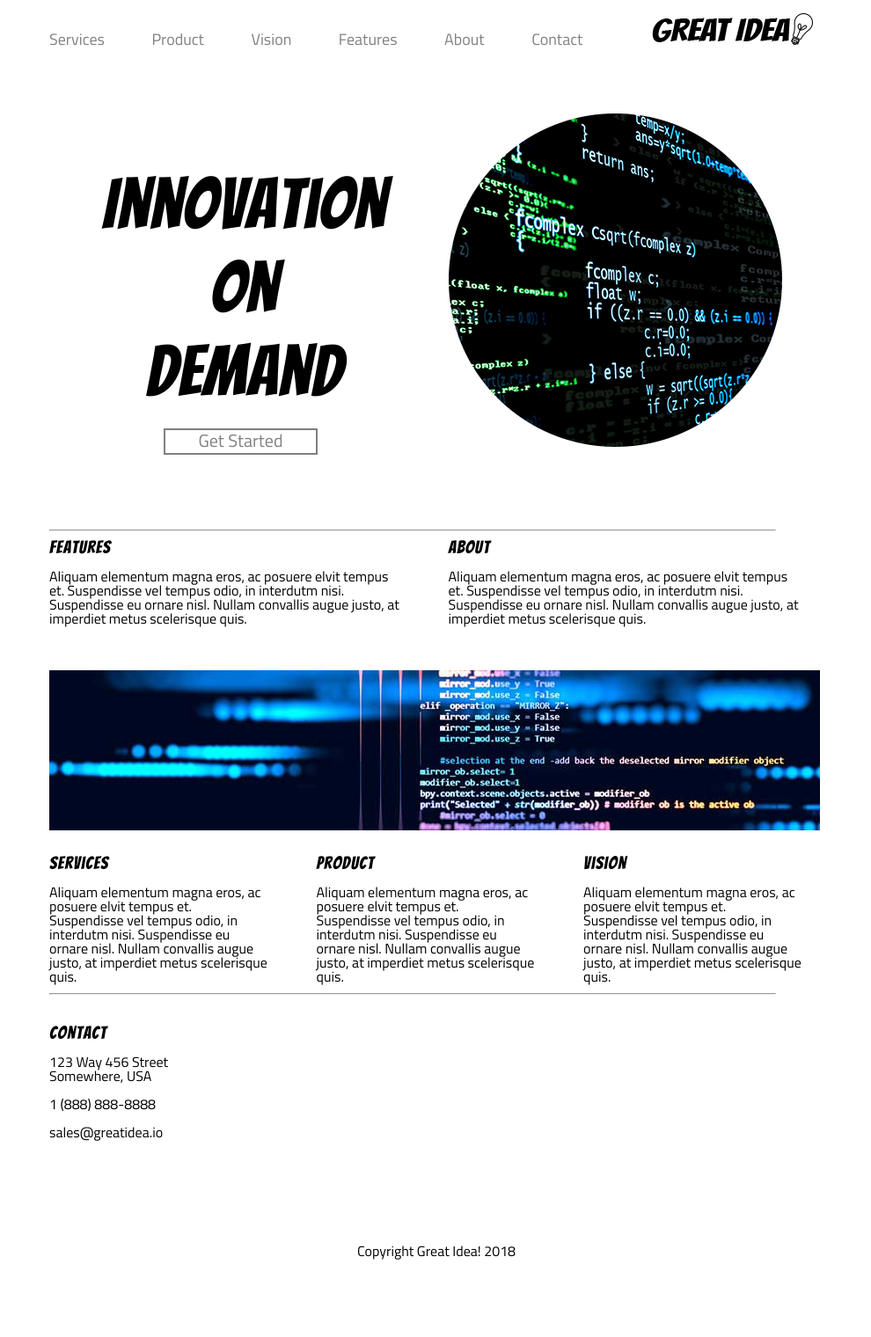
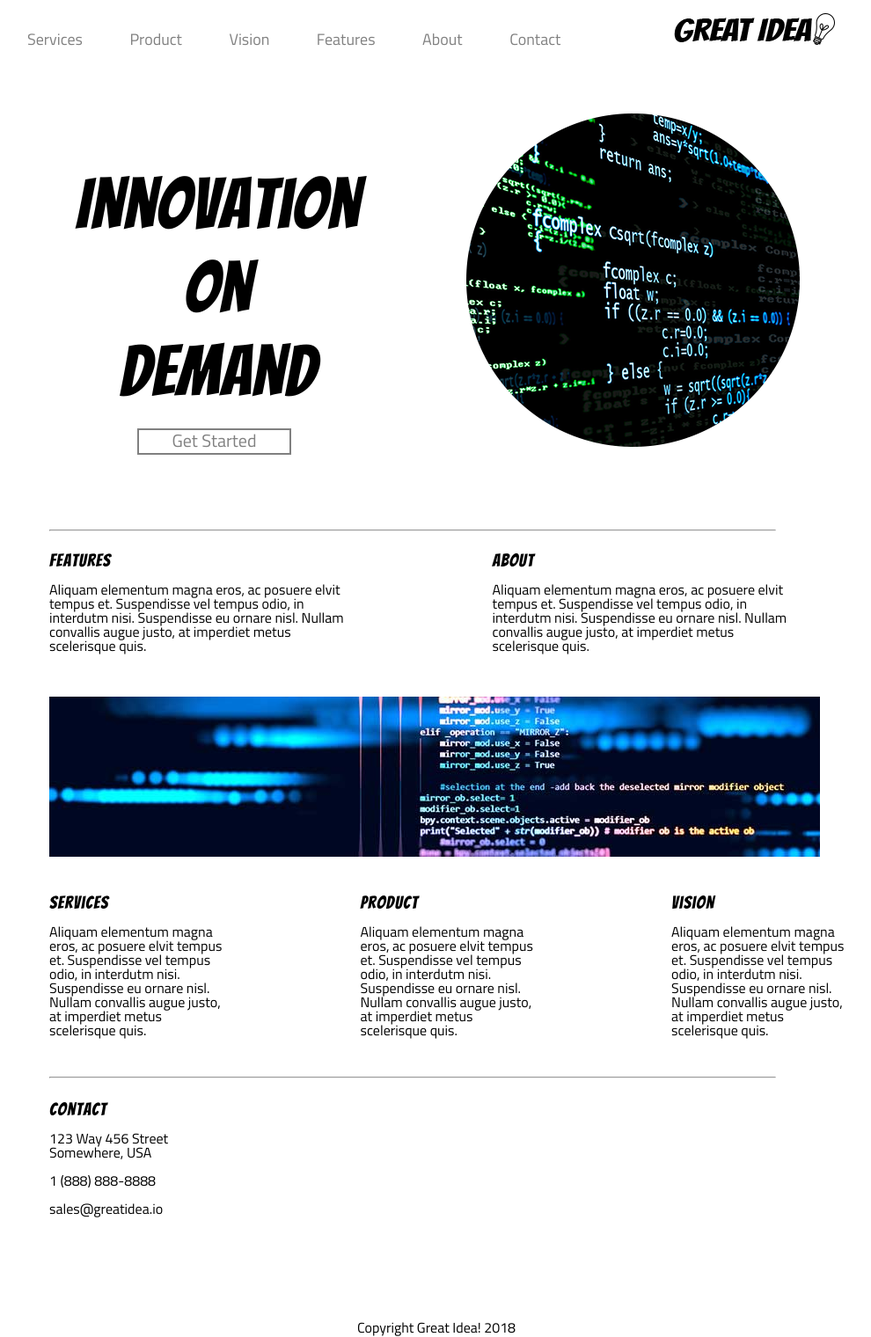
Before and after one commit to johngwells/Lambda-Challenge, a plain HTML site: page UserInterfaceProject/great-idea-website/index.html in a window 1280 px wide. Shown: the whole page at 88% size, without its empty margins (144-1134 px from the left). Before the commit the page ends 1434 px from the top, so only its background shows below. Drawn offline with Linux system fonts and the light colour scheme.

Commit message:
complete layout w/ resizing

```diff
--- a/UserInterfaceProject/great-idea-website/css/index.css
+++ b/UserInterfaceProject/great-idea-website/css/index.css
@@ -54,7 +54,7 @@ table {
 
 html, body {
     height: 100%;
-		font-family: 'Titillium Web', sans-serif;
+    font-family: 'Titillium Web', sans-serif;
 }
 
 h1, h2, h3, h4, h5 {
@@ -76,23 +76,32 @@ h2 {
 hr {
 	width: 70%;
 	margin-left: 150px;
+	margin-right: auto;
 }
 
 body {
-	margin: 0px 50px;
+	margin: 0px 50px 0px 50px;
+}
+
+.nav-bar {
+	display: inline-block;
+	width: 100%;
 }
 
 nav {
 	display: inline-block;
+	margin-left: 75px;
 }
 
-.logo {
+.nav-box-one {
 	display: inline-block;
-	margin: 15px 0px 0px 75px;
+
 }
 
-.box-nav {
-	margin-left: 100px;
+.nav-box-two {
+	display: inline-block;
+	margin-top: 15px;
+	margin-left: 125px;
 }
 
 a {
@@ -116,7 +125,7 @@ a {
 	display: inline-block;
 	height: 200px;
 	width: 300px;
-	margin-left: 200px;
+	margin-left: 170px;
 }
 
 /* Innovation on demand Box */
@@ -141,68 +150,75 @@ a {
 /* Box Right with Image */
 .box-content-two {
 	display: inline-block;
-	margin: 60px 0px 0px 100px;
+	margin: 60px 0px 0px 150px;
 }
 
 /* Middle Section Above Banner Image in Middle */
 
 /* Section 2 */
 .box-section-two {
+	display: inline-block;
 	width: 100%;
+	margin-top: 15px;
 	height: 150px;
 }
 
 .box-content-three {
 	display: inline-block;
-	height: 200px;
-	width: 400px;
+	height: 150px;
+	width: 350px;
 	margin-left: 150px;
 }
 
 .box-content-four {
 	display: inline-block;
-	height: 200px;
-	width: 400px;
-	margin-left: 50px;
+	height: 150px;
+	width: 350px;
+	margin-left: 150px;
 }
 
 /* Banner Image */
 .box-banner-image {
 	display: inline-block;
+	margin-top: 15px;
 	margin-left: 150px;
 }
 /* Section Below Image Banner */
 
 /* Section 3 */
 .box-section-three {
+	display: inline-block;
 	width: 100%;
-	height: 150px;
+	height: 200px;
 	margin-top: 25px;
+	margin-bottom: 15px;
 }
 
 .box-content-five {
 	display: inline-block;
-	height: 200px;
-	width: 250px;
+	height: 150px;
+	width: 200px;
+	margin-top: 15px;
 	margin-left: 150px;
 }
 
 .box-content-six {
 	display: inline-block;
-	height: 200px;
-	width: 250px;
-	margin-left: 50px;
+	height: 150px;
+	width: 200px;
+	margin-top: 15px;
+	margin-left: 150px;
 }
 
 .box-content-seven {
 	display: inline-block;
-	height: 200px;
-	width: 250px;
-	margin-left: 50px;
+	height: 150px;
+	width: 200px;
+	margin-top: 15px;
+	margin-left: 150px;
 }
 
 .section-four {
-	display: inline-block;
 	width: 250px;
 	height: 250px;
 	margin-top: 25px;
--- a/UserInterfaceProject/great-idea-website/index.html
+++ b/UserInterfaceProject/great-idea-website/index.html
@@ -16,7 +16,8 @@
 </head>
 
 <body>
-  <nav class="box-nav">
+  <div class="nav-bar">
+    <nav class="nav-box-one">
       <a href="#">Services</a>
       <a href="#">Product</a>
       <a href="#">Vision</a>
@@ -25,8 +26,9 @@
       <a href="#">Contact</a>
     </nav>
 
-  <img class="logo" src="img/logo.png" alt="Great Idea! Company logo.">
+    <img class="nav-box-two" src="img/logo.png" alt="Great Idea! Company logo.">
 
+  </div>
   <div class="box-section-one">
     <div class="box-content-one">
       <div class="box-one">
```
Lines whose indentation alone changed are shown as unchanged.
